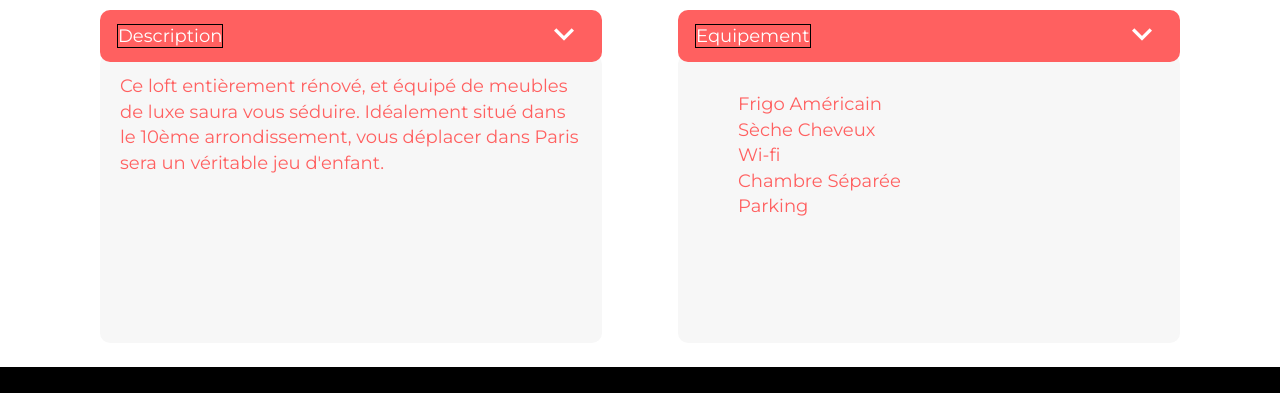
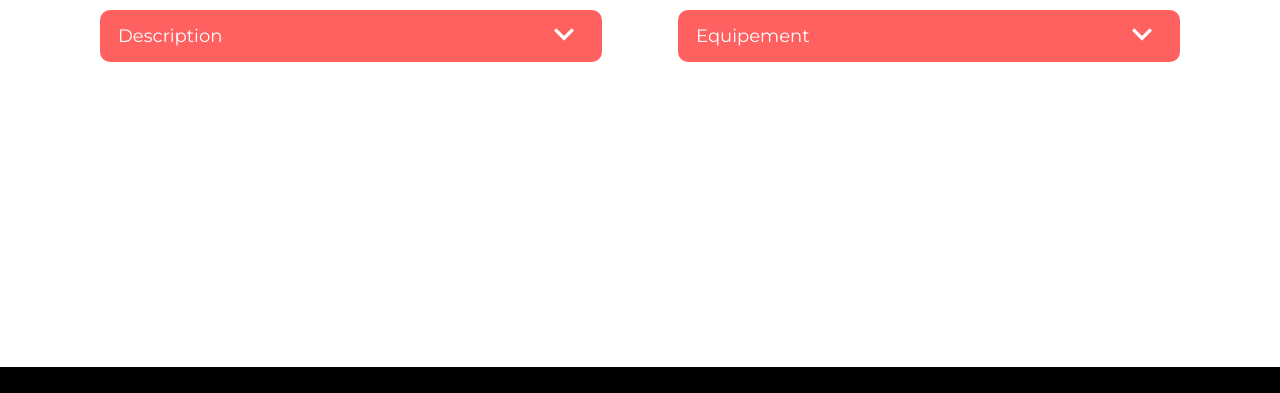
Before and after one commit to melaniemdm/kasa-oc, a React (Create React App) app: page /#/logement/0979876d in a window 1280 px wide. Shown: the part 676-1069 px from the top of the page. Built offline with nearby package versions, Linux system fonts and the light colour scheme.

Commit message:
fix(css) collapse display none

```diff
--- a/src/components/ContainerOfInformation/style.scss
+++ b/src/components/ContainerOfInformation/style.scss
@@ -30,12 +30,14 @@
 #textOfResponsabilite {
   font-size: 24px;
   border-radius: 5px;
+
 }
 
 #textOfDescribe,
 #textOfEquipement {
   font-size: 18px;
   border-radius: 10px;
+
 }
 .textOf {
   background: #f7f7f7;
@@ -43,7 +45,7 @@
   font-size: 18px;
   z-index: -2;
   position: relative;
-  display: flex;
+  display: none;
   align-items: flex-start;
   padding: 20px;
   margin-top: -8px;
--- a/src/components/ContainerOfInformationLogement/style.scss
+++ b/src/components/ContainerOfInformationLogement/style.scss
@@ -11,7 +11,6 @@ ul {
   list-style: none;
 }
 .containerLogementInfo{
-  outline: 1px solid black;
   font-size:18px;
   display: flex;
   justify-content: space-between;
```
